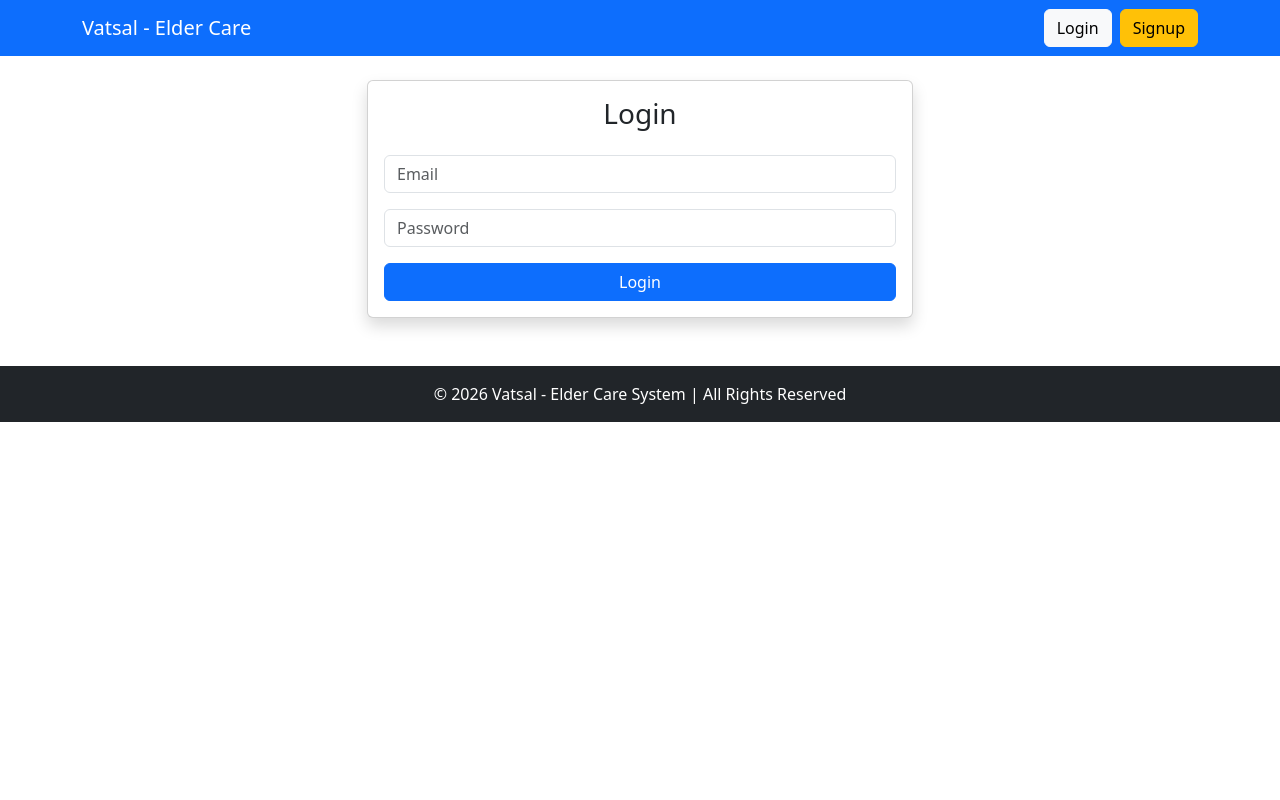
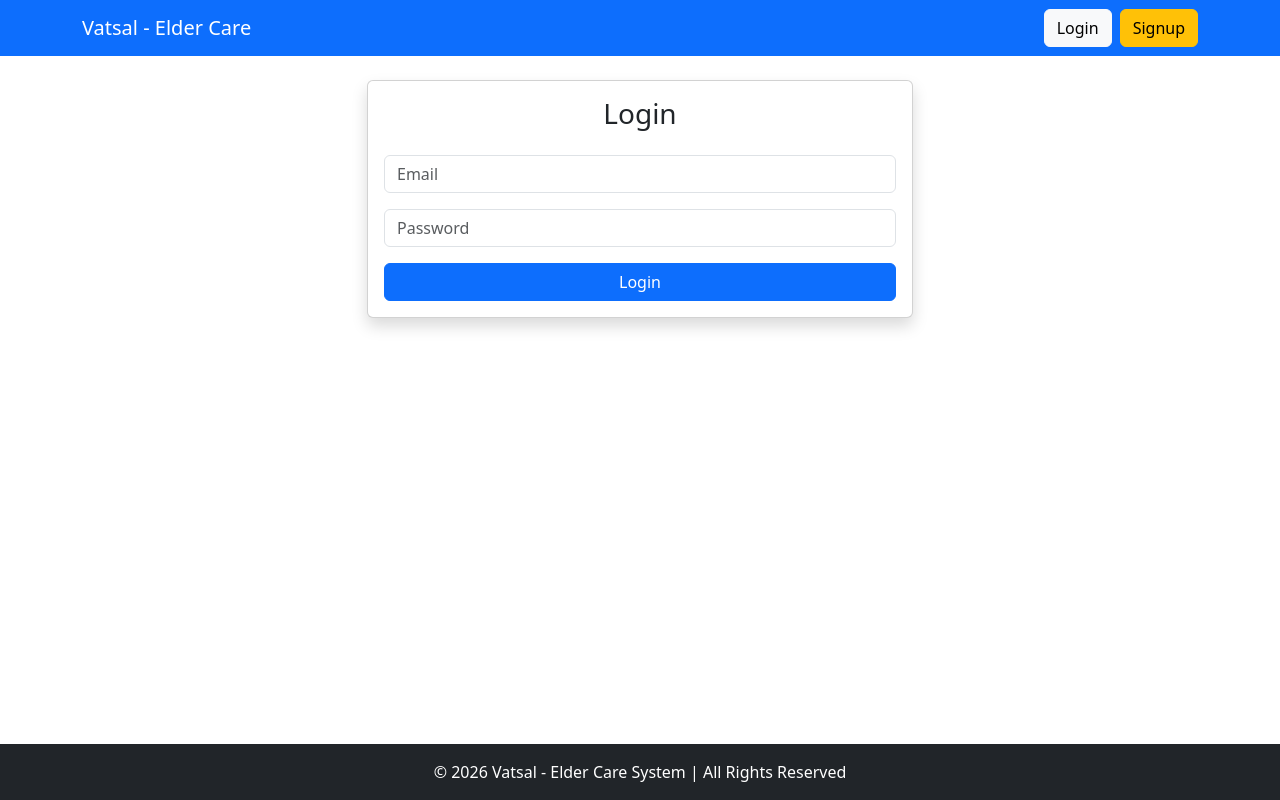
Before and after one commit to rvranjan01/vatsal-elder-care-platform, a React (Create React App) app in the folder client/: page / in a window 1280 px wide. Built offline with nearby package versions, Linux system fonts and the light colour scheme.

Commit message:
Footer fixed to bottom of the page

```diff
--- a/client/src/components/Footer.jsx
+++ b/client/src/components/Footer.jsx
@@ -1,6 +1,6 @@
 function Footer() {
   return (
-    <footer className="bg-dark text-white text-center p-3 mt-5">
+    <footer className="bg-dark text-white text-center p-3 mt-5 fixed-bottom">
       <p className="mb-0">
         © 2026 Vatsal - Elder Care System | All Rights Reserved
       </p>
```
Also changed, not shown: 1 other file (tests, documents, lock files or other folders).
